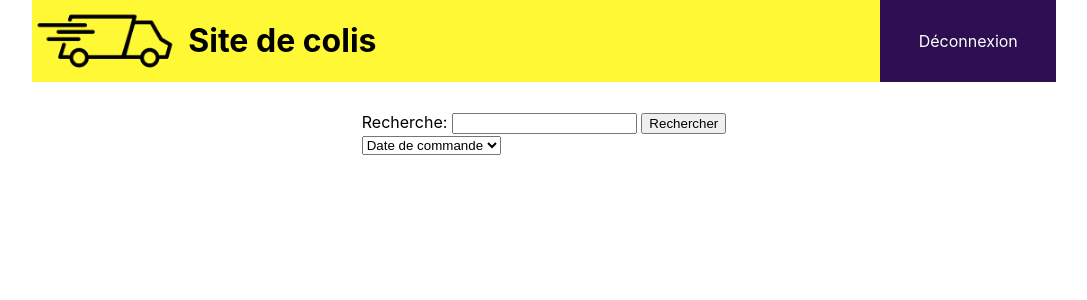
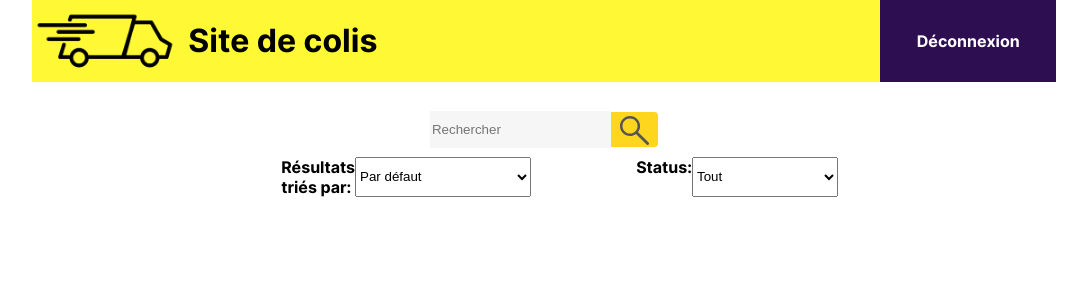
Before and after one commit to CamilleSchlegel/SAE23, a PHP site: page /home.php in a window 1280 px wide. Shown: the top 300 px of the page, without its empty margins (96-1183 px from the left). Run offline with PHP 8.4, Linux system fonts and the light colour scheme; the visitor is signed in with stand-in values (Sample User, id 1); data that the repository does not hold is empty; some web fonts are replaced.

Commit message:
barre de recherce

```diff
--- a/css/home.css
+++ b/css/home.css
@@ -1,6 +1,6 @@
 @font-face {
     font-family: "Inter";
-    src: url("Inter-Bold.ttf");
+    src: url("../Inter-Bold.ttf");
 }
 #header{
     min-height: 70px;
@@ -85,3 +85,47 @@
     box-shadow: 0 0 5px #9b9b9b;
     border-collapse: collapse;
 }
+#filtre{
+    display: flex;
+    margin-top: 10px;
+    margin-bottom: 10px;
+}
+#trie{
+    margin-left: 0;
+}
+#status{
+    margin-left: 0;
+}
+#spanStatus{
+    margin-left: 20%;
+}
+button{
+    background: none;
+    background-color: #ffd61e;
+    border: none;
+    padding: 3;
+    cursor: pointer;
+    height: 40px;
+    border-bottom-right-radius: 4px;
+    border-top-right-radius: 4px;
+    height: inherit;
+
+}
+button img{
+    display: block;
+    width: 100%;
+    height: auto;
+    margin-left: 0;
+    height: inherit;
+}
+form{
+    display: flex;
+    justify-content: center;
+    align-items: center;
+    height: 35px;
+}
+input{
+    height: inherit;
+    border: none;
+    background-color: #f6f6f6;
+}
--- a/css/login.css
+++ b/css/login.css
@@ -69,6 +69,8 @@
 input{
     width: 100%;
     min-height: 35px;
+    border: #6600a5 3px solid;
+    border-radius: 3px;
 }
 form{
     width: 100%;
--- a/home.php
+++ b/home.php
@@ -20,10 +20,24 @@
   </div>
     </div>
     <div id="body">
-    <div>
-    <form action='' method='get'> Recherche: <input type='text' name='searchBar'/> <input type='submit' value='Rechercher'/> </form>
-    <select title="Résultats triés par:">
+    <div id="search">
+    <form action='' method='get'> <input type='text' name='searchBar' placeholder="Rechercher"/> <button type='submit'><img src="images/loupe.svg"></button></form>
+    </div>
+    <div id="filtre">
+    <span>Résultats triés par:</span>
+    <select title="Résultats triés par" id="trie">
+    <option>Par défaut</options>
       <option>Date de commande</option>
+      <option>Nom alphabétique</option>
+      <option>Nom non-alphabétique</option>
+      <option>Prénom alphabétique</option>
+      <option>Prénom non-alphabétique</option>
+    </select>
+    <span id="spanStatus">Status:</span>
+    <select id="status">
+      <option>Tout</options>
+      <option>En cours de livraison</options>
+      <option>Livré</options>
     </select>
     </div>
     <?php
```
Also changed, not shown: footer.html (added), images/loupe.svg (added).
